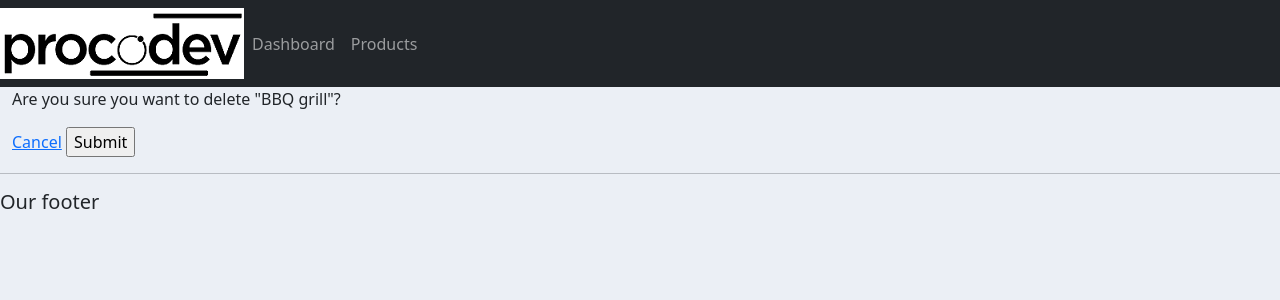
After one commit to atharva07/django2, a Django app: page /delete_order/4/ in a window 1280 px wide. The commit adds this page. Shown: the top 300 px of the page. Run offline with Django 3.2, Linux system fonts and the light colour scheme; data comes from the database, SQL or seed files in the repository; both versions use the stored data as it was after the commit.

Commit message:
updation

```diff
--- a/accounts/models.py
+++ b/accounts/models.py
@@ -42,3 +42,6 @@ class Order(models.Model):
     product = models.ForeignKey(Product, null=True, on_delete= models.SET_NULL)
     date_created = models.DateTimeField(auto_now_add=200, null=True)
     status = models.CharField(max_length=200, null=True, choices=STATUS)
+
+    def __str__(self):
+        return self.product.name
--- a/accounts/templates/accounts/dashboard.html
+++ b/accounts/templates/accounts/dashboard.html
@@ -47,8 +47,8 @@
                         <td>{{order.product}}</td>
                         <td>{{order.date_created}}</td>
                         <td>{{order.status}}</td>
-                        <td><a class="btn btn-sm btn-info" href="">Update</a></td>
-                        <td><a class="btn btn-sm btn-danger" href="">Delete</a></td>
+                        <td><a class="btn btn-sm btn-info" href="{% url 'update_order' order.id %}">Update</a></td>
+                        <td><a class="btn btn-sm btn-danger" href="{% url 'delete_order' order.id %}">Delete</a></td>
                     </tr>
                 {% endfor %}
             </table>
--- /dev/null
+++ b/accounts/templates/accounts/delete.html
@@ -0,0 +1,13 @@
+{% extends 'accounts/main.html' %}
+{% load static %}
+{% block content %}
+
+<p>Are you sure you want to delete "{{item}}"?</p>
+
+<form action="{% url 'delete_order' item.id %}" method="POST">
+    {% csrf_token %}
+    <a href="{% url 'home' %}">Cancel</a>
+    <input type="submit" name="Confirm">
+</form>
+
+{% endblock %}
--- a/accounts/urls.py
+++ b/accounts/urls.py
@@ -6,4 +6,6 @@ urlpatterns = [
     path('products/', views.products, name="products"),
     path('customer/<str:pk_test>/', views.customer, name="customer"),
     path('create_order/', views.createOrder, name="create_order"),
+    path('update_order/<str:pk>/', views.updateOrder, name="update_order"),
+    path('delete_order/<str:pk>/', views.deleteOrder, name="delete_order"),
 ]
--- a/accounts/views.py
+++ b/accounts/views.py
@@ -1,4 +1,4 @@
-from django.shortcuts import render
+from django.shortcuts import render, redirect
 from django.http import HttpResponse
 from .models import *
 from .forms import OrderForm
@@ -30,5 +30,30 @@ def customer(request, pk_test):
 
 def createOrder(request):
     form = OrderForm()
+    if request.method == 'POST':
+        #print('Printing Post', request.POST)
+        form = OrderForm(request.POST)
+        if form.is_valid():
+            form.save()
+            return redirect('/')
     context = {'form':form}
     return render(request, 'accounts/order_form.html', context)
+
+def updateOrder(request,pk):
+    order = Order.objects.get(id=pk)
+    form = OrderForm(instance=order)
+    if request.method == 'POST':
+        form = OrderForm(request.POST, instance=order)
+        if form.is_valid():
+            form.save()
+            return redirect('/')
+    context = {'form':form}
+    return render(request, 'accounts/order_form.html', context)
+
+def deleteOrder(request,pk):
+    order = Order.objects.get(id=pk)
+    if request.method == 'POST':
+        order.delete()
+        return redirect('/')
+    context = {'item':order}
+    return render(request, 'accounts/delete.html', context)
```
Also changed, not shown: db.sqlite3.
